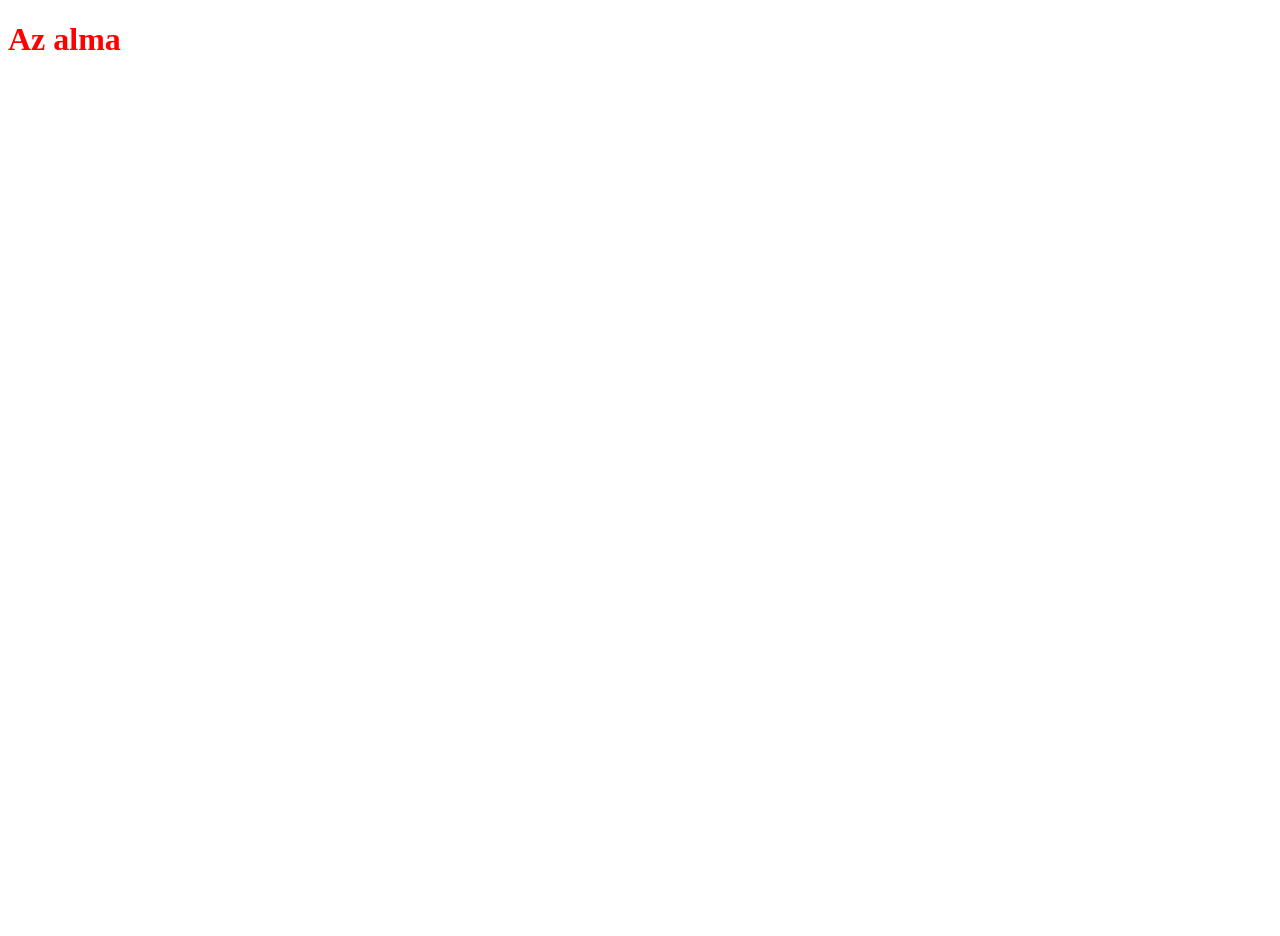
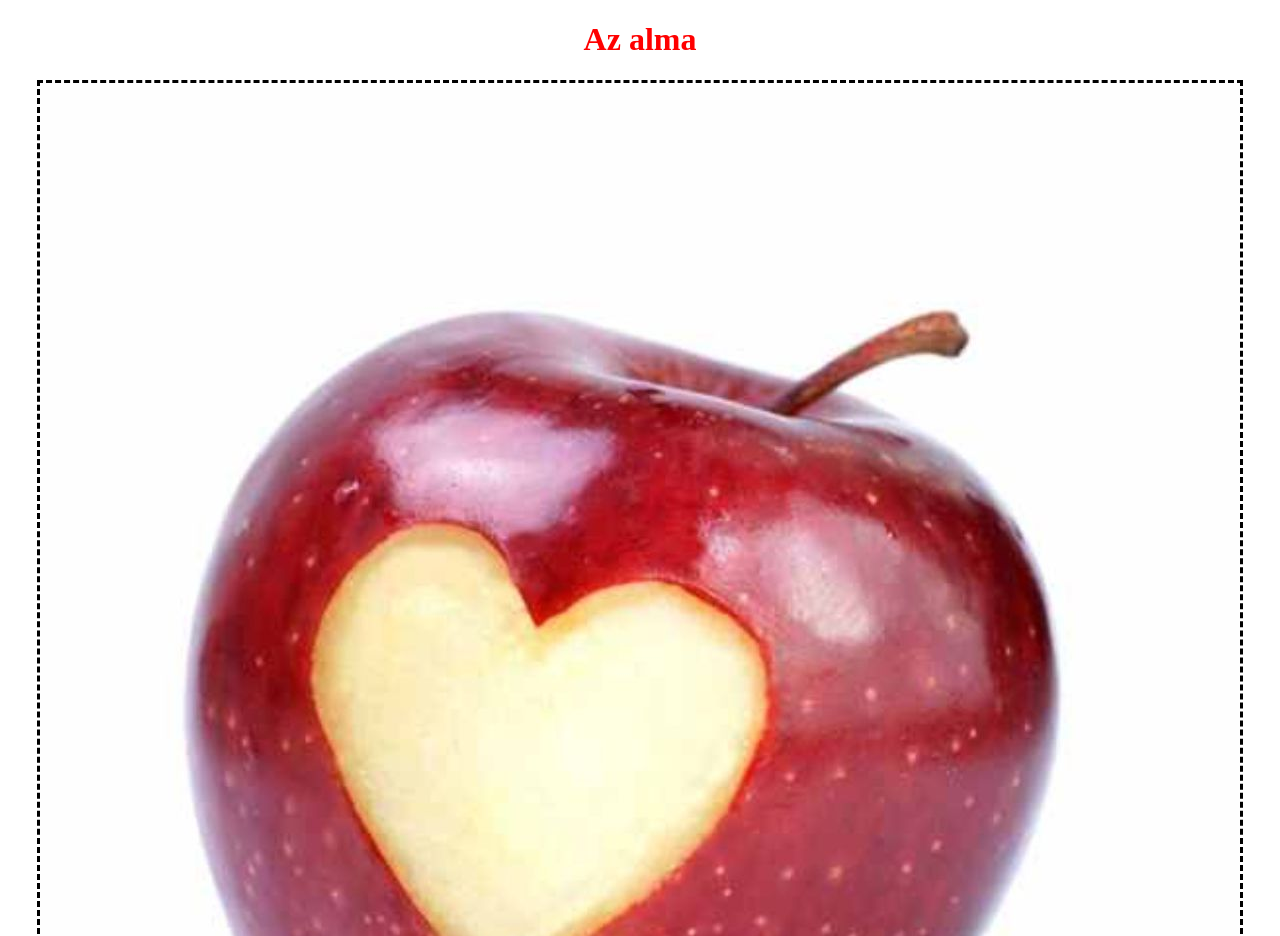
Before and after one commit to dekanypatriikk/alma, a plain HTML site: page index.html in a window 1280 px wide. Shown: the top 936 px of the page. Before the commit the page ends 800 px from the top, so only its background shows below. Drawn offline with Linux system fonts and the light colour scheme.

Commit message:
almakepbehelyezes

```diff
--- a/index.html
+++ b/index.html
@@ -9,5 +9,8 @@
 </head>
 <body>
     <h1>Az alma</h1>
+    <div>
+        <img src="alma.jpg" alt="alma" id="alma">
+    </div>
 </body>
 </html>
--- a/style.css
+++ b/style.css
@@ -1,3 +1,13 @@
 h1{
     color: red;
+    text-align: center;
 }
+
+#alma{
+    border: 3px;
+    border-style: dashed;
+}
+
+div{
+    text-align: center;
+}
```
Also changed, not shown: alma.jpg (added).
